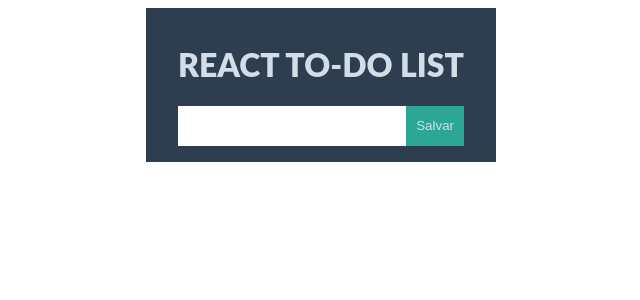
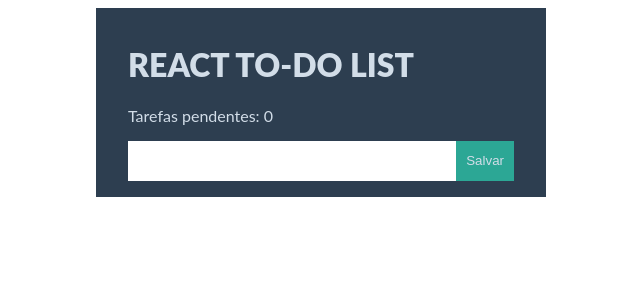
Before and after one commit to marcosATr/React-To-Do-List-With-LocalStorage, a React (Create React App) app: page / in a window 1280 px wide. Shown: the top 300 px of the page, without its empty margins (319-959 px from the left). Built offline with nearby package versions, Linux system fonts and the light colour scheme.

Commit message:
3 files modified

```diff
--- a/src/App.js
+++ b/src/App.js
@@ -16,38 +16,27 @@ export default function App() {
 
   const logNewItem = e => {
     setCurrentItem(e.target.value);
-
   };
 
   console.log(`fora: ${currentItem}`);
-  const save = useCallback((e)=>{
-    e.preventDefault();
-    if (currentItem) {
-      console.log(`dentro: ${currentItem}`);
-      setTaskList([...taskList, currentItem]);
-      setCurrentItem('');
-    }
-  }, [currentItem])
+  const save = useCallback(
+    e => {
+      e.preventDefault();
+      if (currentItem) {
+        //console.log(`dentro: ${currentItem}`);
+        setTaskList([...taskList, currentItem]);
+        setCurrentItem('');
+      }
+    },
+    [currentItem]
+  );
 
-  //marcos
-  // useEffect(()=>{
-  //   return setCurrentItem(currentItem)
-  // },[taskList])
-  //fim
-
-  // const save = e => {
-  //   e.preventDefault();
-  //   if (currentItem) {
-  //     setTaskList([...taskList, currentItem]);
-  //     setCurrentItem('');
-  //   }
-  // };
   const deleteItem = e => {
     //find index
     const searchParam = e.target.name;
     const deleteFilter = p => p == searchParam;
     const thisIndex = taskList.findIndex(deleteFilter);
-    console.log(thisIndex);
+    //console.log(thisIndex);
     const newArr = [...taskList];
     newArr.splice(thisIndex, 1);
     setTaskList(newArr);
@@ -60,10 +49,13 @@ export default function App() {
     saveOnLocalStorage();
   }, [taskList]);
 
+  const numberofTasks = useMemo(()=> taskList.length, [taskList]);
+
   return (
     <div className="main">
       <div className="tasklist">
         <h1>React To-do list</h1>
+        <p>Tarefas pendentes: {numberofTasks}</p>
         <ul>
           {taskList.map((task, i) => (
             <li key={i}>
--- a/src/style.css
+++ b/src/style.css
@@ -6,15 +6,17 @@ body {
 }
 .main {
   margin-inline: auto;
-  width: max-content;
   background: #2d3e50;
   padding: 1rem 2rem;
-  max-width: 450px;
+  width: 450px;
 }
 .main h1 {
   color: #d2dde8;
   text-transform: uppercase;
   font-weight: 900;
+}
+.main p {
+  color: #d2dde8;
 }
 .main ul {
   padding: 0;
```
Also changed, not shown: 1 other file (tests, documents, lock files or other folders).
